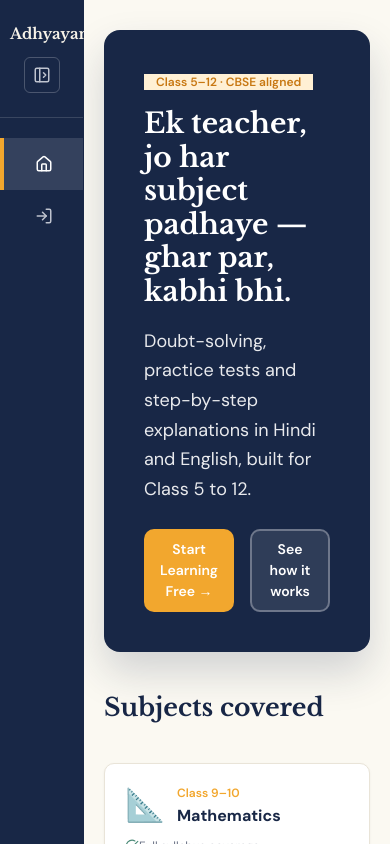
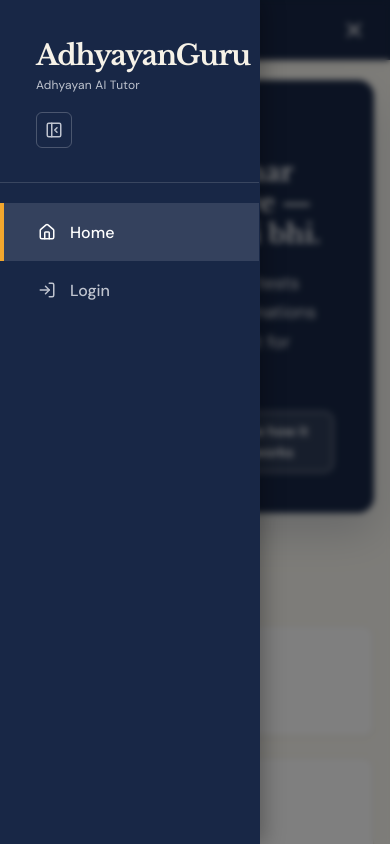
Before and after one commit to isahityakarn/adhyayanguru, a React (Vite) app: page / in a window 390 px wide. Both pictures are taken after a click on the button "Open menu". Shown: the top 844 px of the page. Built offline with nearby package versions, Linux system fonts and the light colour scheme; no server answers.

Commit message:
feat: implement responsive mobile navigation drawer and optimized tutor chat layout for mobile devices

```diff
--- a/src/App.css
+++ b/src/App.css
@@ -145,7 +145,83 @@
 .space-y-2 > * + * { margin-top: 8px; }.space-y-3 > * + * { margin-top: 12px; }.space-y-4 > * + * { margin-top: 16px; }
 @media (min-width: 768px) { [class~="md:grid-cols-2"] { grid-template-columns: repeat(2, minmax(0,1fr)); } [class~="md:grid-cols-3"] { grid-template-columns: repeat(3, minmax(0,1fr)); } [class~="md:grid-cols-4"] { grid-template-columns: repeat(4, minmax(0,1fr)); } }
 @media (min-width: 1024px) { [class~="lg:grid-cols-2"] { grid-template-columns: repeat(2, minmax(0,1fr)); } [class~="lg:grid-cols-4"] { grid-template-columns: repeat(4, minmax(0,1fr)); } }
-@media (max-width: 760px) { .app-shell { padding: 0; }.app-frame { min-height: 100vh; border-radius: 0; border: 0; }.sidebar { width: 92px; flex-basis: 92px; }.sidebar-brand { padding: 24px 10px; text-align: center; }.sidebar-brand h1 { font-size: 15px; letter-spacing: 0; }.sidebar-link { justify-content: center; padding: 14px 6px; min-height: 52px; font-size: 0; }.sidebar-number { font-size: 13px; }.sidebar-footer { padding: 24px 6px; }.sidebar-logout { justify-content: center; padding: 12px 6px; }.sidebar-logout span { display: none; }.main-content { padding: 30px 20px 60px; }.main-content h1 { font-size: 28px; }.text-4xl { font-size: 32px; }.text-5xl { font-size: 36px; } }
+@media (max-width: 768px) {
+  .app-shell { padding: 0; }
+  .app-frame { min-height: 100vh; flex-direction: column; border-radius: 0; border: 0; }
+
+  /* Mobile Sticky Header */
+  .mobile-topbar {
+    display: flex !important;
+    align-items: center;
+    justify-content: space-between;
+    padding: 12px 18px;
+    background: #182746;
+    color: #ffffff;
+    position: sticky;
+    top: 0;
+    z-index: 50;
+    box-shadow: 0 2px 8px rgba(0, 0, 0, 0.15);
+  }
+
+  /* Hide sidebar off-screen by default on mobile */
+  .sidebar {
+    position: fixed !important;
+    top: 0;
+    left: 0;
+    bottom: 0;
+    z-index: 100;
+    width: 260px !important;
+    flex-basis: 260px !important;
+    transform: translateX(-100%);
+    transition: transform 0.3s cubic-bezier(0.4, 0, 0.2, 1);
+    box-shadow: 4px 0 20px rgba(0, 0, 0, 0.3);
+  }
+
+  .sidebar-link span, .sidebar-logout span, .sidebar-description {
+    display: inline !important;
+  }
+
+  .sidebar-link {
+    justify-content: flex-start !important;
+    padding: 0 34px !important;
+    font-size: 16px !important;
+  }
+
+  /* Open mobile drawer when toggled */
+  .sidebar.mobile-open {
+    transform: translateX(0) !important;
+    display: flex !important;
+    flex-direction: column;
+  }
+
+  /* Dark backdrop for mobile overlay */
+  .mobile-backdrop {
+    position: fixed;
+    inset: 0;
+    background: rgba(0, 0, 0, 0.5);
+    backdrop-filter: blur(3px);
+    z-index: 99;
+  }
+
+  .main-content { padding: 20px 16px 60px !important; width: 100% !important; }
+  .main-content h1 { font-size: 26px; }
+  .text-4xl { font-size: 30px; }
+  .text-5xl { font-size: 34px; }
+
+  /* Tutor Chat Wide Layout for Mobile */
+  .tutor-workspace { display: block !important; }
+  .tutor-chat.fullscreen { max-width: 100% !important; width: 100% !important; margin: 0 !important; }
+  .tutor-chat.fullscreen .tutor-messages { min-height: 360px !important; height: calc(100vh - 290px) !important; padding: 14px 12px !important; }
+  .tutor-chat.fullscreen .tutor-message { max-width: 95% !important; font-size: 14px !important; padding: 10px 12px !important; }
+  .tutor-chat-header-bar { padding: 10px !important; gap: 8px !important; }
+  .tutor-picker-group { flex: 1 1 100% !important; min-width: 100% !important; }
+  .tutor-chapter-select { width: 100% !important; }
+}
+
+@media (min-width: 769px) {
+  .mobile-topbar { display: none !important; }
+  .mobile-backdrop { display: none !important; }
+}
 @media (max-width: 900px) { .tutor-workspace { grid-template-columns: 1fr; }.tutor-chat { min-height: 307px; }.tutor-messages { flex-basis: 206px; height: 206px; } }
 @media (max-width: 560px) { .tutor-picker-row { align-items: stretch; flex-direction: column; }.tutor-chapter-select { width: 100%; }.tutor-reader-toolbar { align-items: flex-start; flex-direction: column; gap: 8px; }.tutor-paper { min-height: 460px; padding: 40px 16px 20px; } }
 
--- a/src/components/Layout.jsx
+++ b/src/components/Layout.jsx
@@ -1,6 +1,6 @@
-import { useState } from "react";
+import { useState, useEffect } from "react";
 import { useLocation, Link, useNavigate } from "react-router-dom";
-import { Home, BookOpen, Trophy, Users, Settings, LogIn, LayoutDashboard, LogOut, PanelLeftClose, PanelLeftOpen, Crown } from "lucide-react";
+import { Home, BookOpen, Trophy, Users, Settings, LogIn, LayoutDashboard, LogOut, PanelLeftClose, PanelLeftOpen, Crown, Menu, X } from "lucide-react";
 import { c, headingFont } from "../utils/theme";
 
 const PAGES = [
@@ -16,6 +16,7 @@
 
 export default function Layout({ children }) {
   const [isSidebarCollapsed, setIsSidebarCollapsed] = useState(false);
+  const [isMobileMenuOpen, setIsMobileMenuOpen] = useState(false);
   const location = useLocation();
   const navigate = useNavigate();
   const userRole = localStorage.getItem("studyyodha_user_role");
@@ -27,18 +28,61 @@
     return !page.studentOnly || isStudent;
   });
 
+  // Close mobile drawer on route change
+  useEffect(() => {
+    setIsMobileMenuOpen(false);
+  }, [location.pathname]);
+
   function handleLogout() {
     localStorage.removeItem("studyyodha_user");
     localStorage.removeItem("studyyodha_user_role");
     localStorage.removeItem("studyyodha_token");
+    setIsMobileMenuOpen(false);
     navigate("/");
   }
 
   return (
     <div className="app-shell" style={{ background: c.bg }}>
+      {/* Mobile Sticky Topbar */}
+      <header className="mobile-topbar">
+        <h1 style={{ ...headingFont, margin: 0, fontSize: "20px", color: "#f6f2e8" }}>
+          AdhyayanGuru
+        </h1>
+        <button
+          type="button"
+          className="mobile-menu-btn"
+          onClick={() => setIsMobileMenuOpen((open) => !open)}
+          aria-label={isMobileMenuOpen ? "Close menu" : "Open menu"}
+          style={{
+            background: "transparent",
+            border: "none",
+            color: "#ffffff",
+            padding: "6px",
+            cursor: "pointer",
+            display: "flex",
+            alignItems: "center",
+            justifyContent: "center",
+          }}
+        >
+          {isMobileMenuOpen ? <X size={24} /> : <Menu size={24} />}
+        </button>
+      </header>
+
+      {/* Backdrop for mobile drawer */}
+      {isMobileMenuOpen && (
+        <div
+          className="mobile-backdrop"
+          onClick={() => setIsMobileMenuOpen(false)}
+          aria-hidden="true"
+        />
+      )}
+
       <div className={`app-frame ${isSidebarCollapsed ? "sidebar-collapsed" : ""}`}>
         {/* Sidebar navigation */}
-        <div className="sidebar" style={{ background: c.dark, borderRight: `1px solid ${c.dark}` }}>
+        <div
+          className={`sidebar ${isMobileMenuOpen ? "mobile-open" : ""}`}
+          style={{ background: c.dark, borderRight: `1px solid ${c.dark}` }}
+        >
           {/* Logo */}
           <div className="sidebar-brand">
             <h1 style={{ ...headingFont }}>
@@ -67,6 +111,7 @@
                   to={page.path}
                   className={`sidebar-link ${isActive ? "active" : ""}`}
                   style={{ textDecoration: "none" }}
+                  onClick={() => setIsMobileMenuOpen(false)}
                 >
                   {Icon && <Icon size={18} aria-hidden="true" />}
                   <span>{page.label}</span>
--- a/src/pages/TutorChat.jsx
+++ b/src/pages/TutorChat.jsx
@@ -234,7 +234,12 @@
   const [isSending, setIsSending] = useState(false);
   const [chatError, setChatError] = useState("");
   const [viewerMethod, setViewerMethod] = useState("direct"); // direct, google, mozilla
-  const [isPadHidden, setIsPadHidden] = useState(false);
+  const [isPadHidden, setIsPadHidden] = useState(() => {
+    if (typeof window !== "undefined") {
+      return window.innerWidth <= 768;
+    }
+    return false;
+  });
   const [isSpeaking, setIsSpeaking] = useState(false);
   const [ttsEngine, setTtsEngine] = useState("edge_tts");
   const [selectedVoiceId, setSelectedVoiceId] = useState("edge_tts_hindi_female");
```
